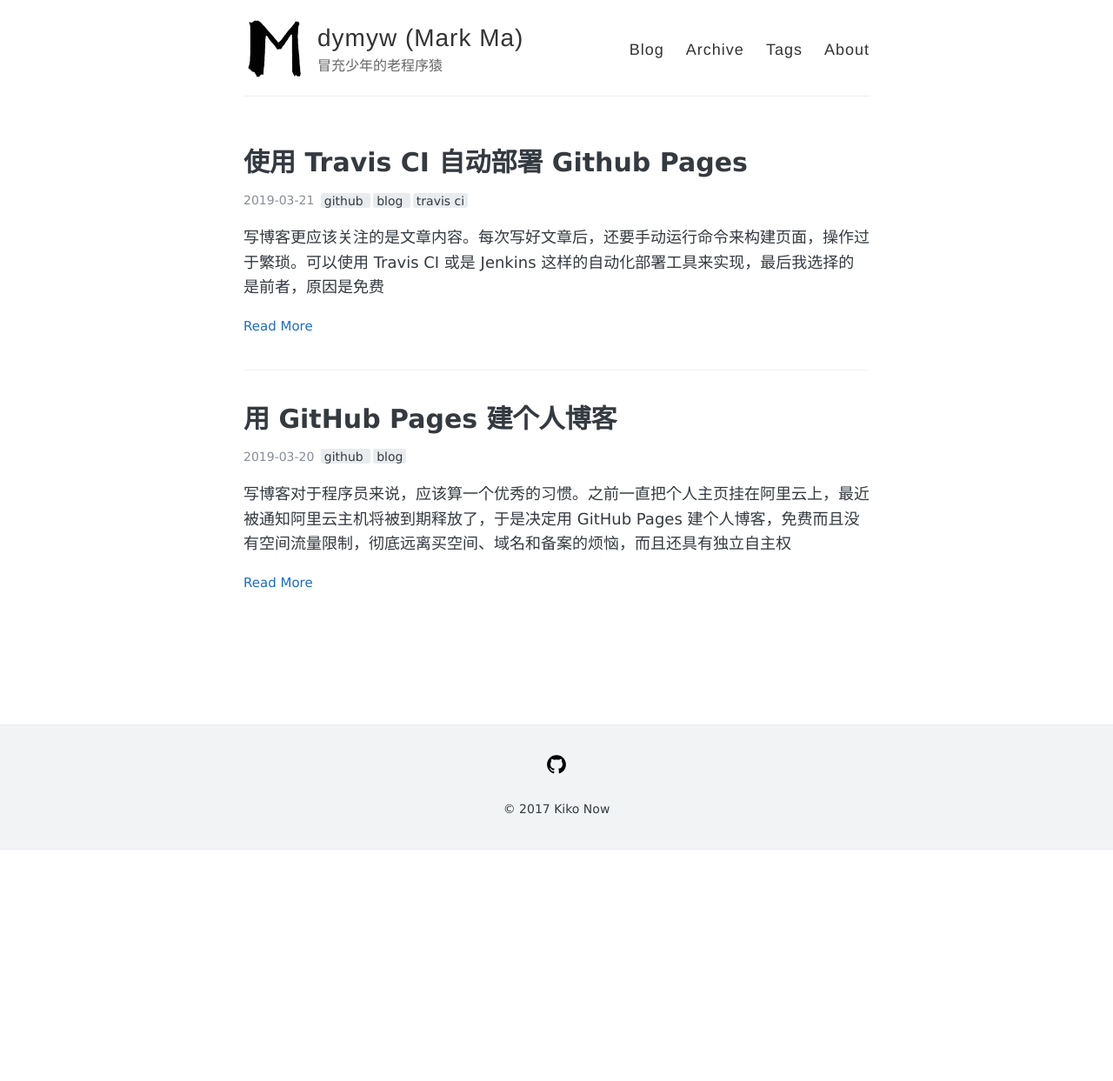
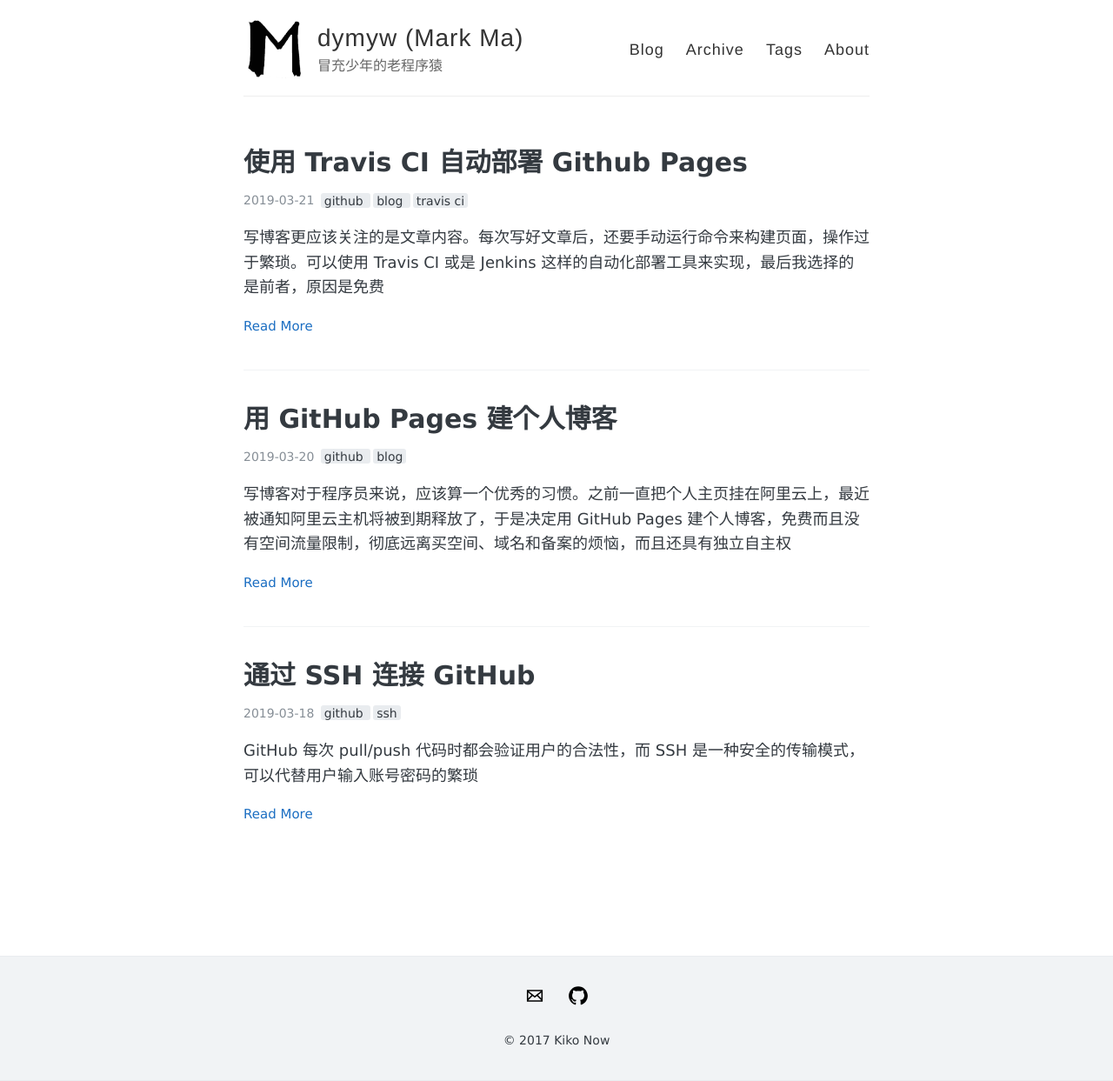
Before and after one commit to dymyw/dymyw.github.io, a Jekyll site: the page built from index.html, in a window 1280 px wide. Shown: the whole page at 87% size. Built offline with Jekyll 4.4.1, drawn with Linux system fonts in a browser that asks for light colours; the list of posts is cut into pages by our own code; comment, search, counter and statistics services are not loaded; before the commit the page ends 977 px from its top, so only the background shows below that.

```diff
--- a/_config.yml
+++ b/_config.yml
@@ -36,7 +36,7 @@ paginate: 5
 footer-links:
   behance: # https://www.behance.net/<username>
   dribbble:
-  email:
+  email: dymayongwei@163.com
   facebook:
   flickr:
   github: dymyw
@@ -65,7 +65,7 @@ baidu_analytics: fedfbee6ab11b71ab5c1fb9bc5f0beec
 
 # Your website URL (e.g. http://barryclark.github.io or http://www.barryclark.co)
 # Used for Sitemap.xml and your RSS feed
-url:
+url: https://www.mayw.tech
 
 # If you're hosting your site at a Project repository on GitHub pages
 # (http://yourusername.github.io/repository-name)
@@ -77,7 +77,7 @@ baseurl:
 # !! You don't need to change any of the configuration flags below !!
 #
 
-permalink: /:title/
+permalink: pretty
 paginate_path: /page:num/
 
 # The release of Jekyll Now that you're using
--- /dev/null
+++ b/_posts/2019-03-18-Connecting to GitHub with SSH.md
@@ -0,0 +1,33 @@
+---
+layout: post
+title: 通过 SSH 连接 GitHub
+tags: github ssh
+---
+
+GitHub 每次 pull/push 代码时都会验证用户的合法性，而 SSH 是一种安全的传输模式，可以代替用户输入账号密码的繁琐
+
+### Global
+
+    $ git config --list
+    $ git config --global user.name 'dymyw'
+    $ git config --global user.email 'dymayongwei@163.com'
+
+### GitHub
+
+创建一个新的 SSH Key
+
+    $ ssh-keygen -t rsa -C 'dymayongwei@163.com'
+
+添加 SSH Key 到你的 GitHub 账号
+
+    $ cat ~/.ssh/id_rsa.pub
+
+> 保存到 `GitHub - Settings - SSH and GPG keys - New SSH key - Key`
+
+测试 SSH 连接
+
+    $ ssh -T git@github.com
+
+### 参考
+
+[Connecting to GitHub with SSH](https://help.github.com/articles/connecting-to-github-with-ssh/)
```
Also changed, not shown: _posts/2019-03-20-用 GitHub Pages 建个人博客.md (+22 -1 lines), about.md (+1 -1 lines).
